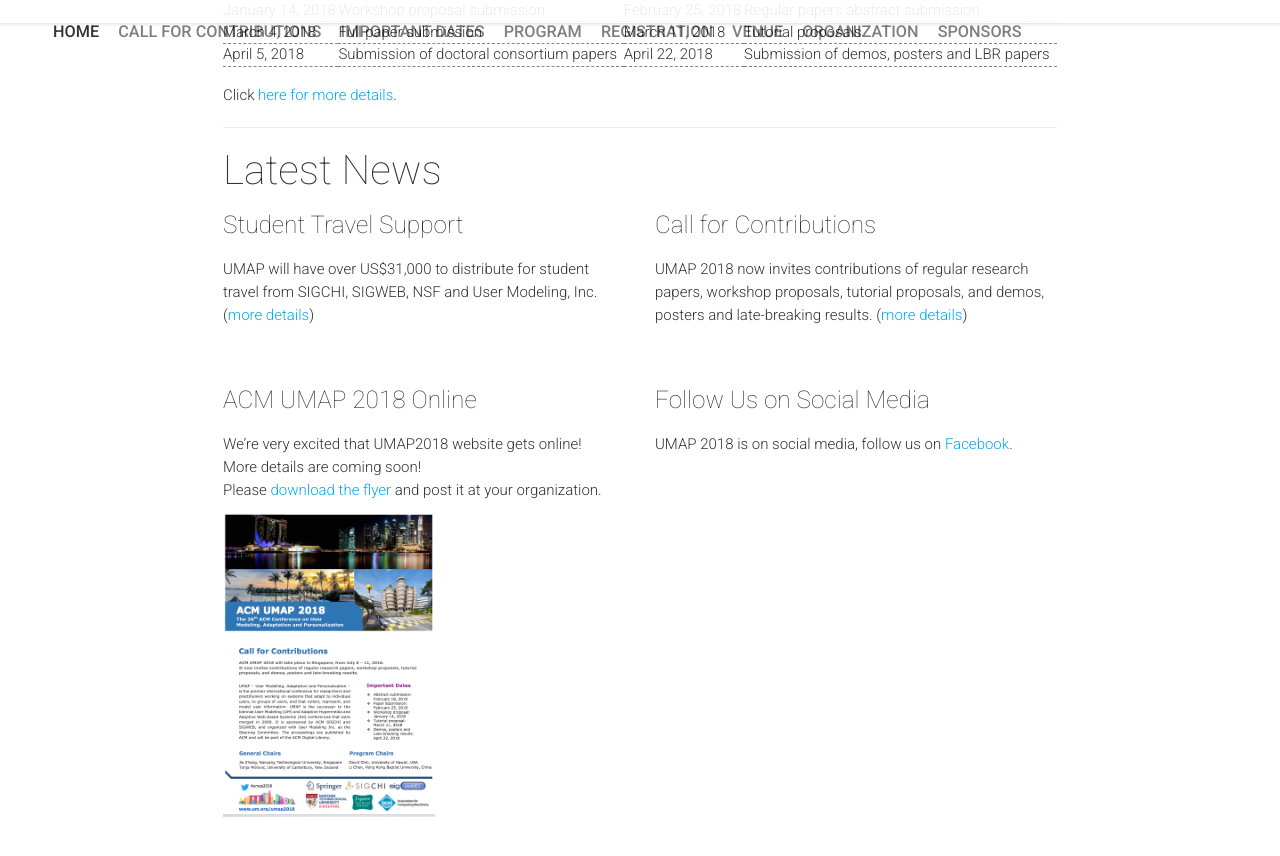
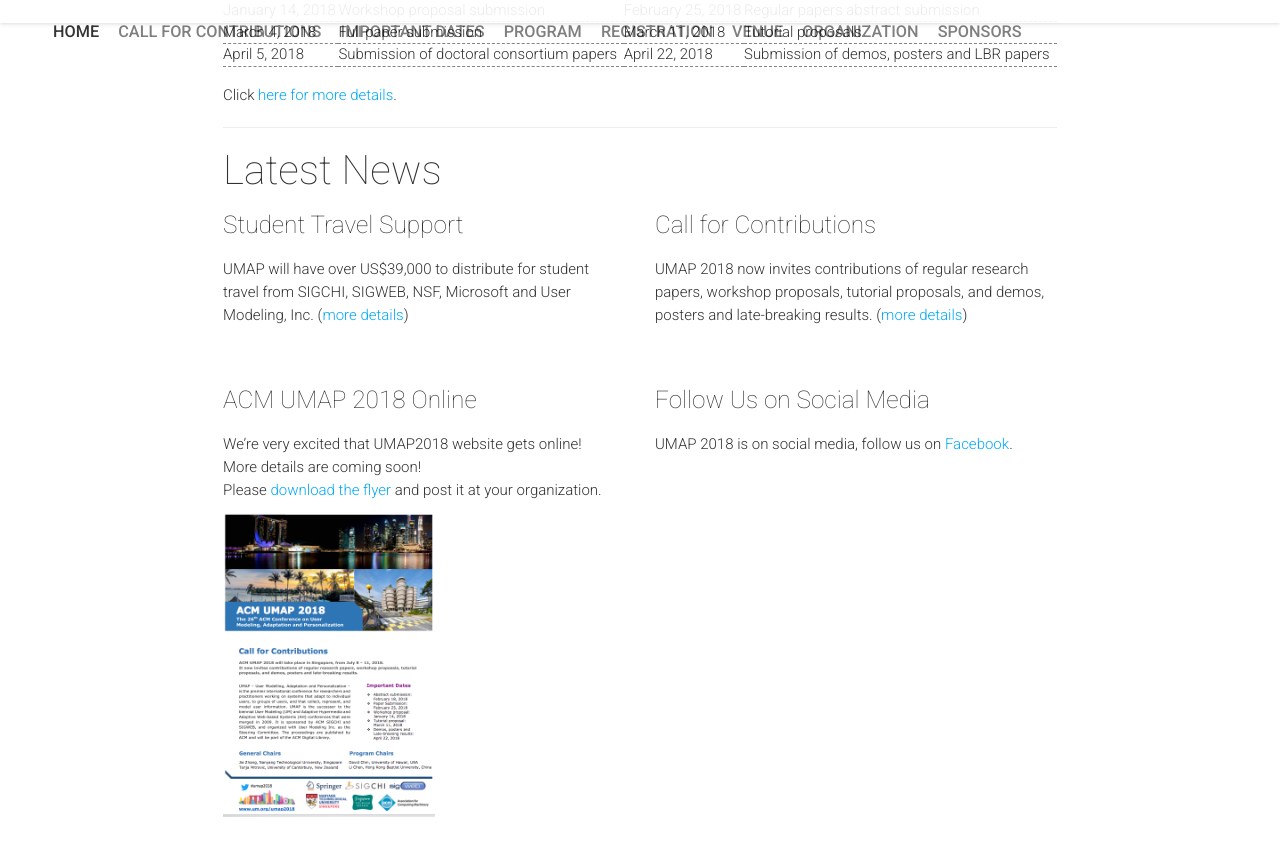
Before and after one commit to yangjiera/mergeBB, a Jekyll site: the page built from index.html, in a window 1280 px wide and 900 px high, scrolled down 828 px. Shown: the top 856 px of the window. Built offline with Jekyll 4.4.1, drawn with Linux system fonts in a browser that asks for light colours; nearby versions of some CDN libraries; comment, search, counter and statistics services are not loaded.

Commit message:
update sponsors

```diff
--- a/_includes/about.html
+++ b/_includes/about.html
@@ -69,7 +69,7 @@
 
                     <div class="post col-md-6 col-sm-6 text-left">
                         <h6>Student Travel Support</h6>
-                        <p class="post-body">UMAP will have over US$31,000 to distribute for student travel from SIGCHI, SIGWEB, NSF and User Modeling, Inc. (<a href="{{site.baseurl}}/student-support/">more details</a>)</p>
+                        <p class="post-body">UMAP will have over US$39,000 to distribute for student travel from SIGCHI, SIGWEB, NSF, Microsoft and User Modeling, Inc. (<a href="{{site.baseurl}}/student-support/">more details</a>)</p>
                     </div>
                     <div class="post col-md-6 col-sm-6 text-left">
                         <h6>Call for Contributions</h6>
```
